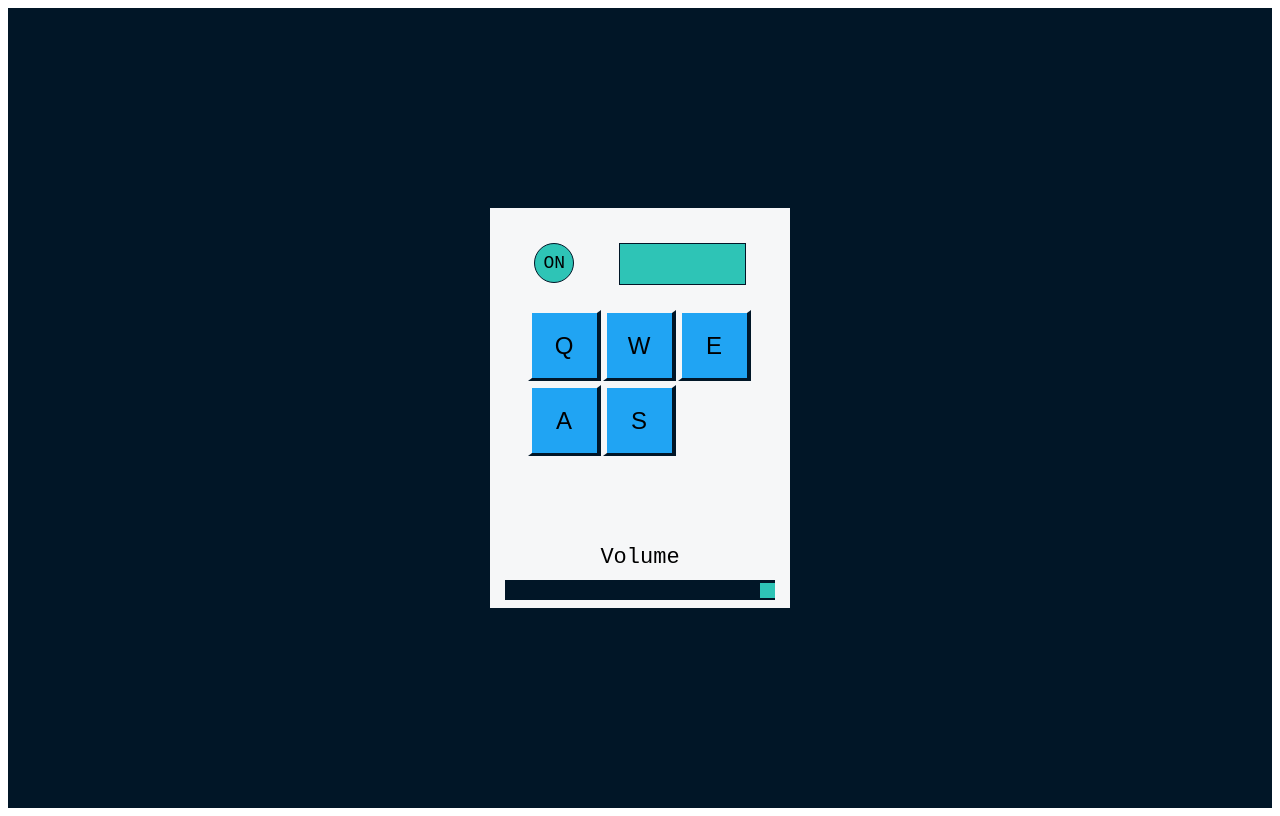
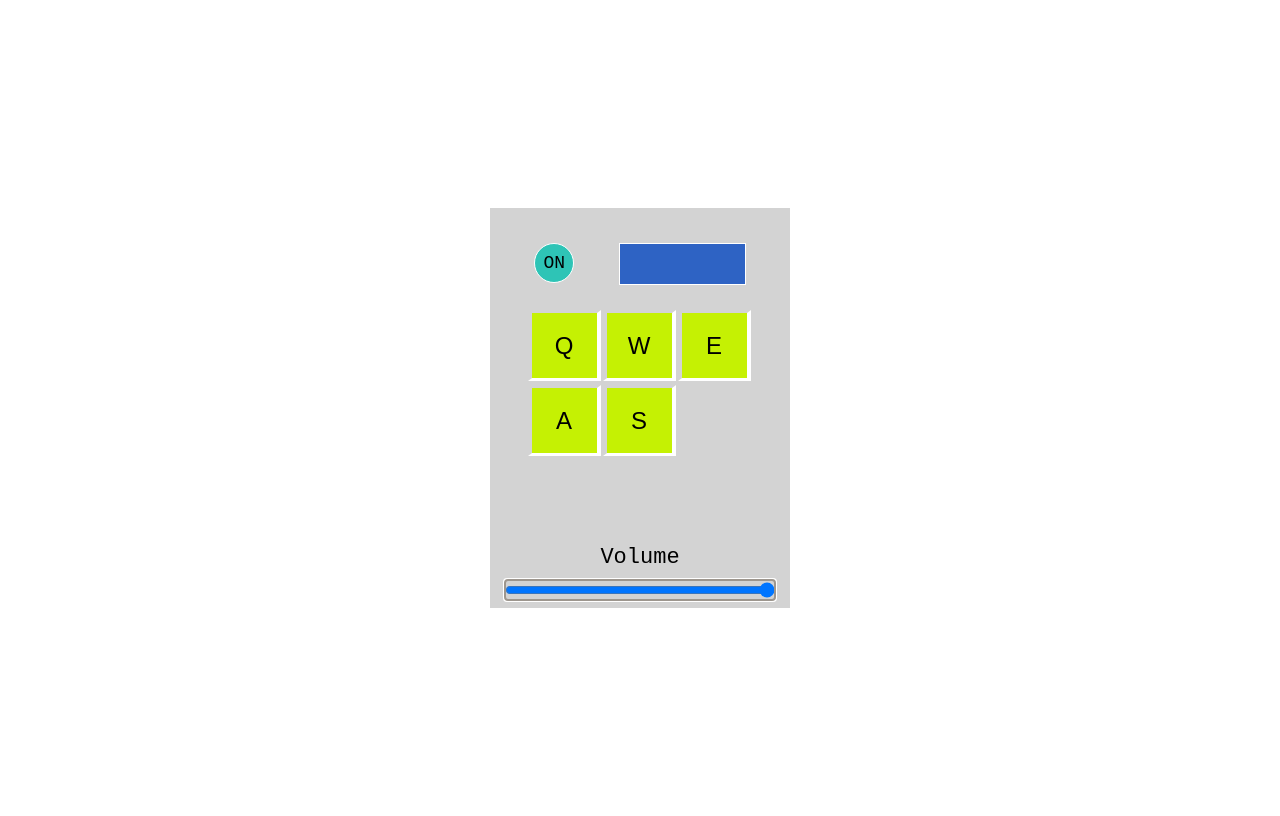
Before and after one commit to Mark3Fullen/drumMachine, a React (Create React App) app: page / in a window 1280 px wide. Built offline with nearby package versions, Linux system fonts and the light colour scheme.

Commit message:
fixed key functionality

```diff
--- a/src/App.css
+++ b/src/App.css
@@ -1,9 +1,9 @@
 :root {
-	--dark: #011627;
-	--red: #ff3366;
-	--light-blue: #2ec4b6;
-	--white: #f6f7f8;
-	--blue: #20a4f3;
+	--dark: white; /* Background */
+	--red: #ff3344;
+	--light-blue: #2e63c4;
+	--white: lightgrey;
+	--blue: #c5f103;
 
 }
 
@@ -133,29 +133,9 @@
 }
 
 .slider {
-    -webkit-appearance: none;  /* Override default CSS styles */
-    appearance: none;
-    width: 100%; /* Full-width */
-    height: 20px; /* Specified height */
-    background: var(--dark); /* Grey background */
-    outline: none; /* Remove outline */
+    width: 100%;
+    height: 20px;
+    background: var(--dark);
+    outline: auto;
     margin-top: 10px;
 }
-
-
-/* The slider handle (use -webkit- (Chrome, Opera, Safari, Edge) and -moz- (Firefox) to override default look) */
-.slider::-webkit-slider-thumb {
-    -webkit-appearance: none; /* Override default look */
-    appearance: none;
-    width: 15px; /* Set a specific slider handle width */
-    height: 15px; /* Slider handle height */
-    background: #2ec4b6; /* Green background */
-    cursor: pointer; /* Cursor on hover */
-}
-
-.slider::-moz-range-thumb {
-    width: 15px; /* Set a specific slider handle width */
-    height: 15px; /* Slider handle height */
-    background: #2ec4b6; /* Green background */
-    cursor: pointer; /* Cursor on hover */
-}
--- a/src/App.js
+++ b/src/App.js
@@ -36,8 +36,8 @@ class App extends React.Component {
       Q: "Loop 1",
       W: "Loop 2",
       E: "Loop 3",
-      A: "",
-      S: "",
+      A: "Kick",
+      S: "Snare",
       D: "",
       Z: "",
       X: "",
@@ -72,31 +72,20 @@ class App extends React.Component {
     }
   }
 
-  handleMouseUp(event) {
-    this.setState({
-      Q: false,
-      W: false,
-      E: false,
-      A: false,
-      S: false,
-      D: false,
-      Z: false,
-      X: false,
-      C: false
-    })
-  }
-
   handleKeyPress(event) {
+    let letter = event.key.toUpperCase();
     if (this.state.power) {
-      const keyTest = /[QWEASDZXC]/.test(event.key);
+      const keyTest = /[QWEASDZXC]/.test(letter);
       if (keyTest) {
+        console.log("Bruh")
         this.setState({
-          input: this.drumKey[event.key],
-          [event.key]: true
+          input: this.drumKey[letter],
+          [letter]: true
         });
-        document.getElementById(event.key).pause();
-        document.getElementById(event.key).currentTime = 0;
-        document.getElementById(event.key).play();
+        document.getElementById(letter).volume = this.state.volume;
+        document.getElementById(letter).pause();
+        document.getElementById(letter).currentTime = .1;
+        document.getElementById(letter).play();
       }
     }
   }
@@ -126,6 +115,20 @@ class App extends React.Component {
       X: false,
       C: false
     });
+  }
+
+  handleMouseUp(event) {
+    this.setState({
+      Q: false,
+      W: false,
+      E: false,
+      A: false,
+      S: false,
+      D: false,
+      Z: false,
+      X: false,
+      C: false
+    })
   }
 
   render() {
```
